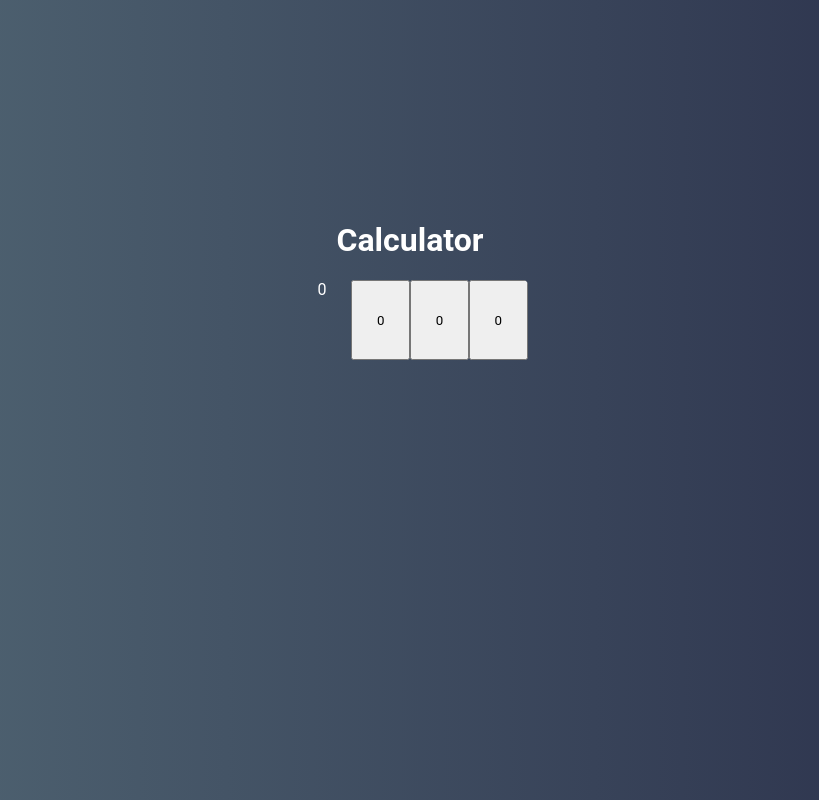
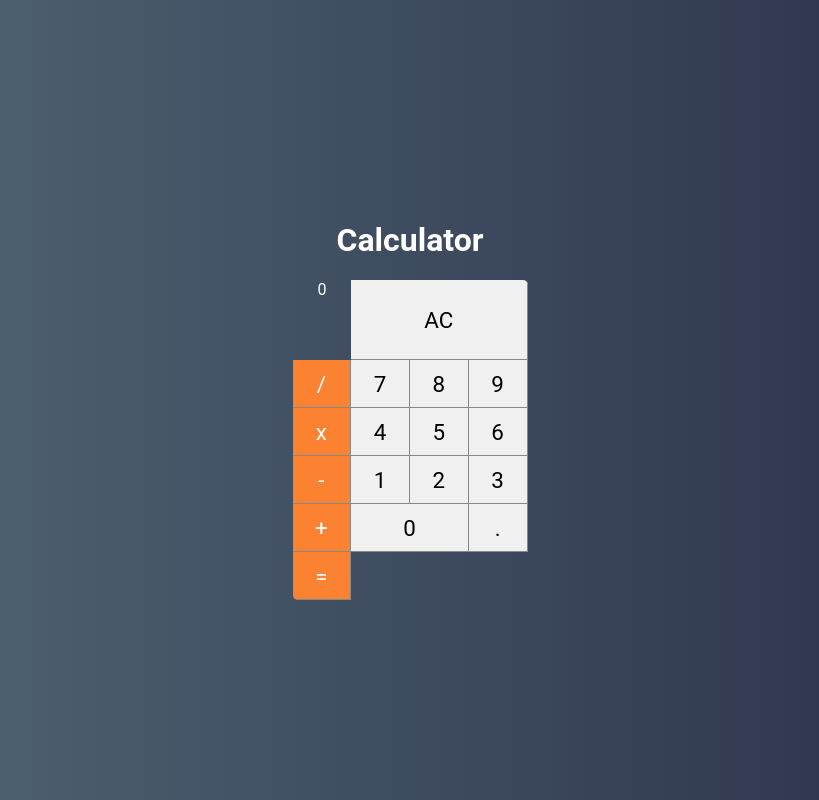
Before and after one commit to tiagodurante/calculadora-cod3r-udemy, a Vue app: page / in a window 1280 px wide. Shown: the whole page, without its empty margins (230-1049 px from the left). Built offline with nearby package versions, Linux system fonts and the light colour scheme; the HTML template or start-up script is replaced by a standard one.

Commit message:
organizando componente button

```diff
--- a/src/components/Button.vue
+++ b/src/components/Button.vue
@@ -1,10 +1,51 @@
 <template>
-  <button type="button">0</button>
+  <button class="button" :class="{double, triple, operation}">{{label}}</button>
 </template>
 
 <script>
-export default {};
+export default {
+  props: {
+    label: {},
+    operation: {
+      type: Boolean
+    },
+    double: {
+      type: Boolean
+    },
+    triple: {
+      type: Boolean
+    }
+  }
+};
 </script>
 
 <style>
+:root {
+  --bg-button: #f0f0f0;
+  --border-button: solid 1px #888;
+}
+.button {
+  font-size: 1.4em;
+  background-color: var(--bg-button);
+  border: none;
+  border-right: var(--border-button);
+  border-bottom: var(--border-button);
+  outline: none;
+}
+.button:active {
+  background-color: #ccc;
+}
+.button.double {
+  grid-column: span 2;
+}
+.button.triple {
+  grid-column: span 3;
+}
+.button.operation {
+  background-color: #fa8231;
+  color: #fff;
+}
+.button.operation:active {
+  background-color: #fa8231cc;
+}
 </style>
--- a/src/main/Calculator.vue
+++ b/src/main/Calculator.vue
@@ -1,9 +1,23 @@
 <template>
   <div class="calculator">
     <Display />
-    <Button />
-    <Button />
-    <Button />
+    <Button triple label="AC" />
+    <Button operation label="/" />
+    <Button label="7" />
+    <Button label="8" />
+    <Button label="9" />
+    <Button operation label="x" />
+    <Button label="4" />
+    <Button label="5" />
+    <Button label="6" />
+    <Button operation label="-" />
+    <Button label="1" />
+    <Button label="2" />
+    <Button label="3" />
+    <Button operation label="+" />
+    <Button double label="0" />
+    <Button label="." />
+    <Button label="=" operation />
   </div>
 </template>
 
```
Also changed, not shown: 1 other file (tests, documents, lock files or other folders).
